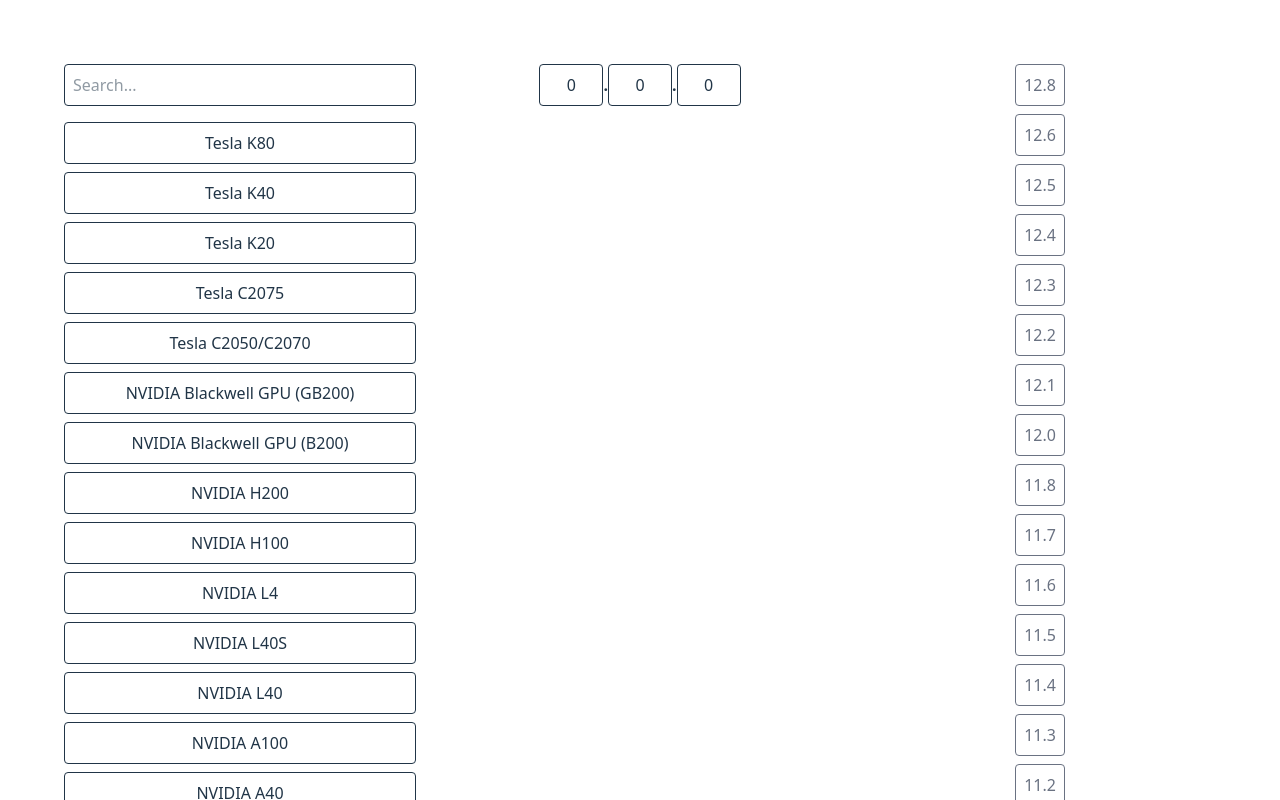
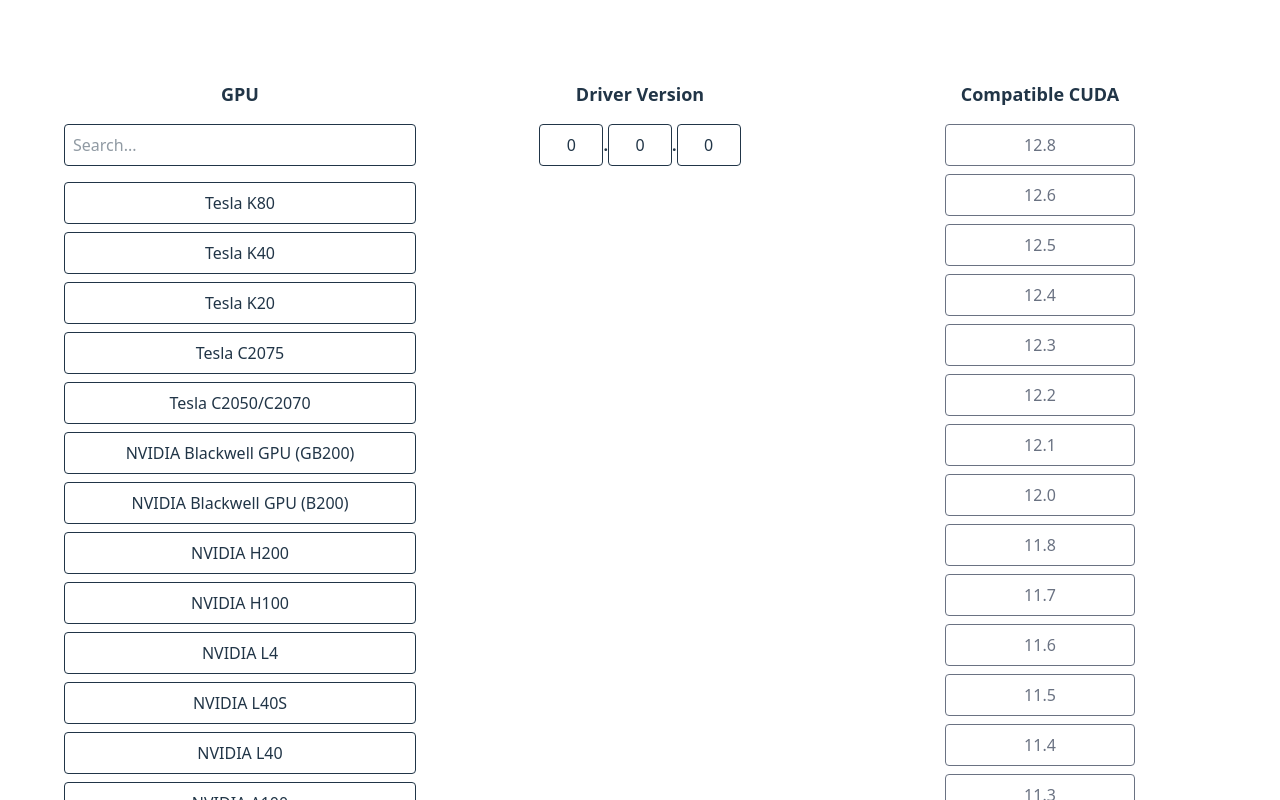
Before and after one commit to mashi6n/cudep-web, a React (Vite) app: page / in a window 1280 px wide. Shown: the top 800 px of the page. Built offline with nearby package versions, Linux system fonts and the light colour scheme.

Commit message:
feat: titleを追加，hover:bgを追加

```diff
--- a/src/App.tsx
+++ b/src/App.tsx
@@ -41,9 +41,14 @@
   return (
     <>
       <div className="grid md:grid-cols-3 gap-4 p-4">
-        <FilterSortList items={dep.gpus.map((gpu) => gpu.name)} onSelect={handleGpuSelect} />
-        <VersionInput onChange={handleVersionChange} />
+        <FilterSortList
+          title="GPU"
+          items={dep.gpus.map((gpu) => gpu.name)}
+          onSelect={handleGpuSelect}
+        />
+        <VersionInput title="Driver Version" onChange={handleVersionChange} />
         <HighlightSortList
+          title="Compatible CUDA"
           allItems={dep.cudaDeps.map((c) => c.cuda)}
           highlightItems={compatibleCudas}
         />
--- a/src/components/FilterSortList.tsx
+++ b/src/components/FilterSortList.tsx
@@ -1,11 +1,12 @@
 import { useMemo, useState } from "react"
 
 interface FilterSortListProps {
+  title: string
   items: string[]
   onSelect?: (item: string | null) => void
 }
 
-export default function FilterSortList({ items, onSelect }: FilterSortListProps) {
+export default function FilterSortList({ title, items, onSelect }: FilterSortListProps) {
   const [query, setQuery] = useState("")
   const [selected, setSelected] = useState<string | null>(null)
   const sortedItems = useMemo(() => {
@@ -40,6 +41,9 @@
 
   return (
     <div className="p-4 max-w-md mx-auto">
+      <div className="p-4 text-lg font-semibold">
+        {title}
+      </div>
       <input
         type="text"
         className="w-full p-2 mb-4 border rounded focus:outline-none focus:ring focus:border-blue-300"
@@ -54,8 +58,8 @@
         {sortedItems.map((item) => (
           <li
             key={item}
-            className={`p-2 border rounded cursor-pointer ${
-              selected === item ? "border-blue-300 bg-indigo-600" : ""
+            className={`p-2 border rounded cursor-pointer hover:bg-gray-900 ${
+              selected === item ? "border-purple-300 bg-gray-900" : ""
             }`}
             onClick={() => {
               handleSelect(item)
--- a/src/components/HighlightSortList.tsx
+++ b/src/components/HighlightSortList.tsx
@@ -1,17 +1,23 @@
 import CudaV from "../models/CudaV"
 type T = CudaV
 interface HighlightSortListProps {
+  title: string
   allItems: T[]
   highlightItems: T[]
 }
 
-export default function HighlightSortList({ allItems, highlightItems }: HighlightSortListProps) {
+export default function HighlightSortList(
+  { title, allItems, highlightItems }: HighlightSortListProps,
+) {
   const highlightSet = new Set(highlightItems)
   const highlightSortedItems = [...highlightItems].sort((a, b) => b.isLessThanOrEqualTo(a) ? -1 : 1)
   const allSorteditems = [...allItems].sort((a, b) => b.isLessThanOrEqualTo(a) ? -1 : 1)
 
   return (
     <div className="p-4 max-w-md mx-auto">
+      <div className="p-4 text-lg font-semibold">
+        {title}
+      </div>
       <ul className="space-y-2 ">
         {highlightSortedItems.map((item) => (
           <li
--- a/src/components/VersionInput.tsx
+++ b/src/components/VersionInput.tsx
@@ -7,12 +7,13 @@
 }
 
 interface VersionInputProps {
+  title: string
   defaultValue?: VersionInputValue
   onChange?: (value: VersionInputValue) => void
 }
 
 function VersionInput(
-  { defaultValue, onChange }: VersionInputProps,
+  { title, defaultValue, onChange }: VersionInputProps,
 ) {
   const [version, setVersion] = useState<VersionInputValue>(
     defaultValue ?? { major: 0, minor: 0, patch: 0 } as VersionInputValue,
@@ -49,6 +50,9 @@
 
   return (
     <div className="p-4 max-w-md mx-auto">
+      <div className="p-4 text-lg font-semibold">
+        {title}
+      </div>
       <input
         ref={majorRef}
         type="text"
```
